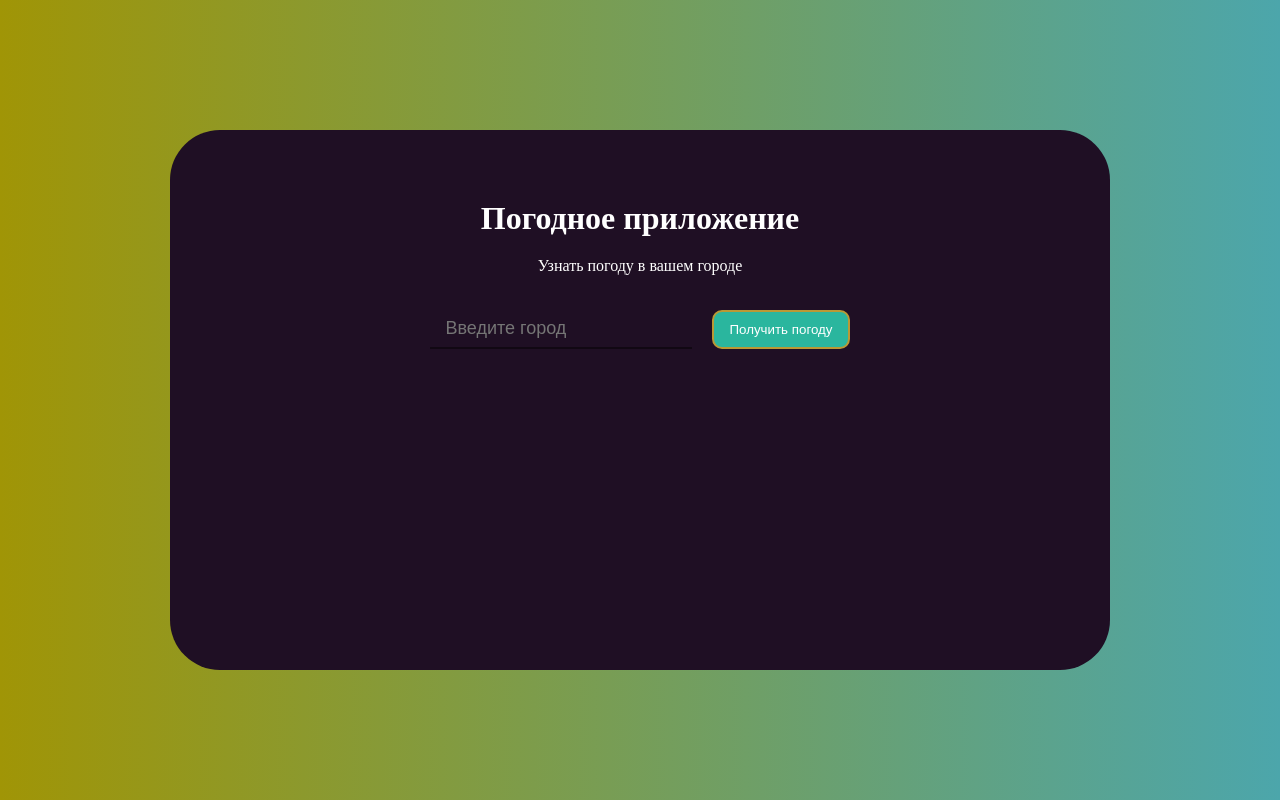
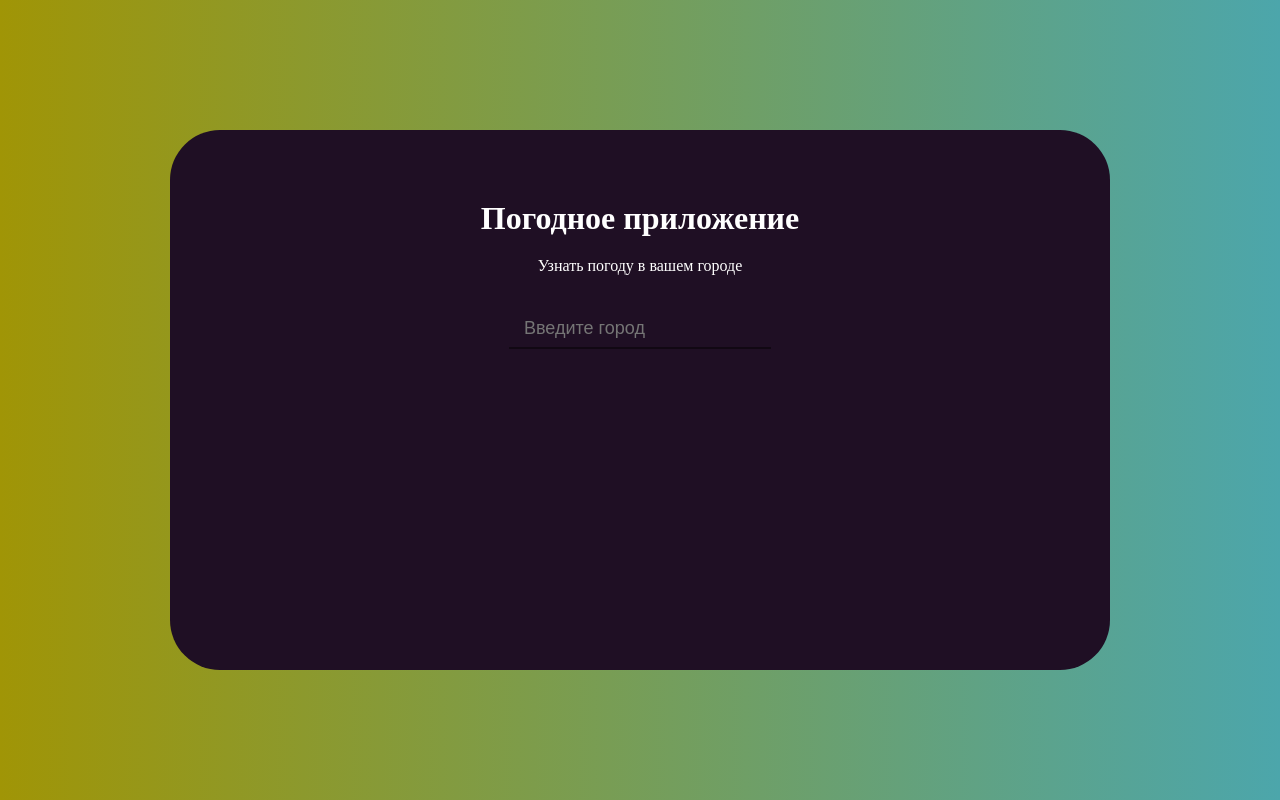
Before and after one commit to vitalay/vue-project-1, a Vue app: page / in a window 1280 px wide. Built offline with nearby package versions, Linux system fonts and the light colour scheme.

Commit message:
скрывается кнопка

```diff
--- a/src/App.vue
+++ b/src/App.vue
@@ -20,7 +20,7 @@ export default {
   <h1>Погодное приложение </h1>
   <p>Узнать погоду в  {{ city ==  "" ? "вашем городе" : city}}</p>
   <input type="text" v-model="city" placeholder="Введите город">
-  <button>Получить погоду</button>
+  <button v-show="city != ''">Получить погоду</button>
   </div>
 
 </template>
```
